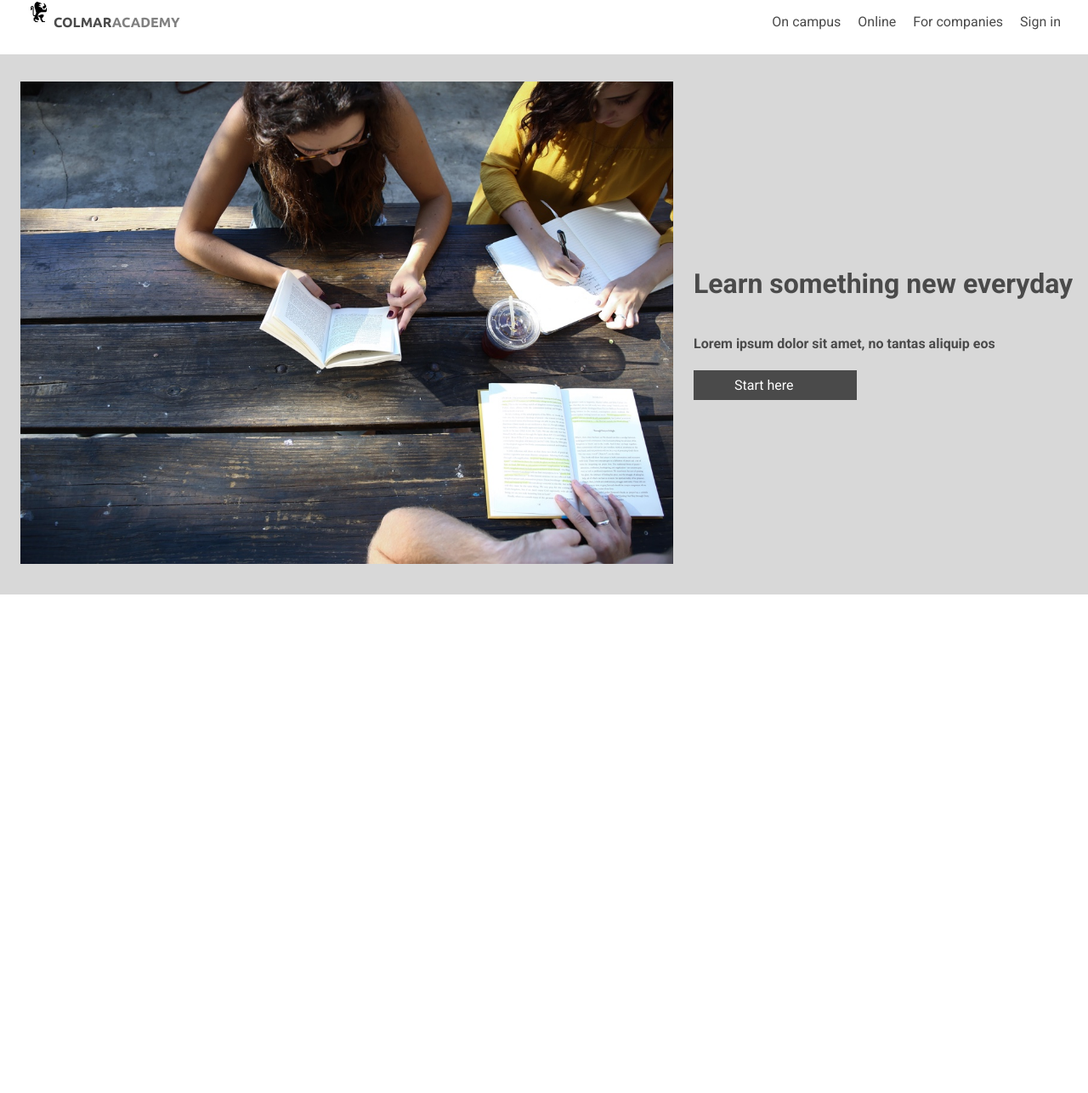
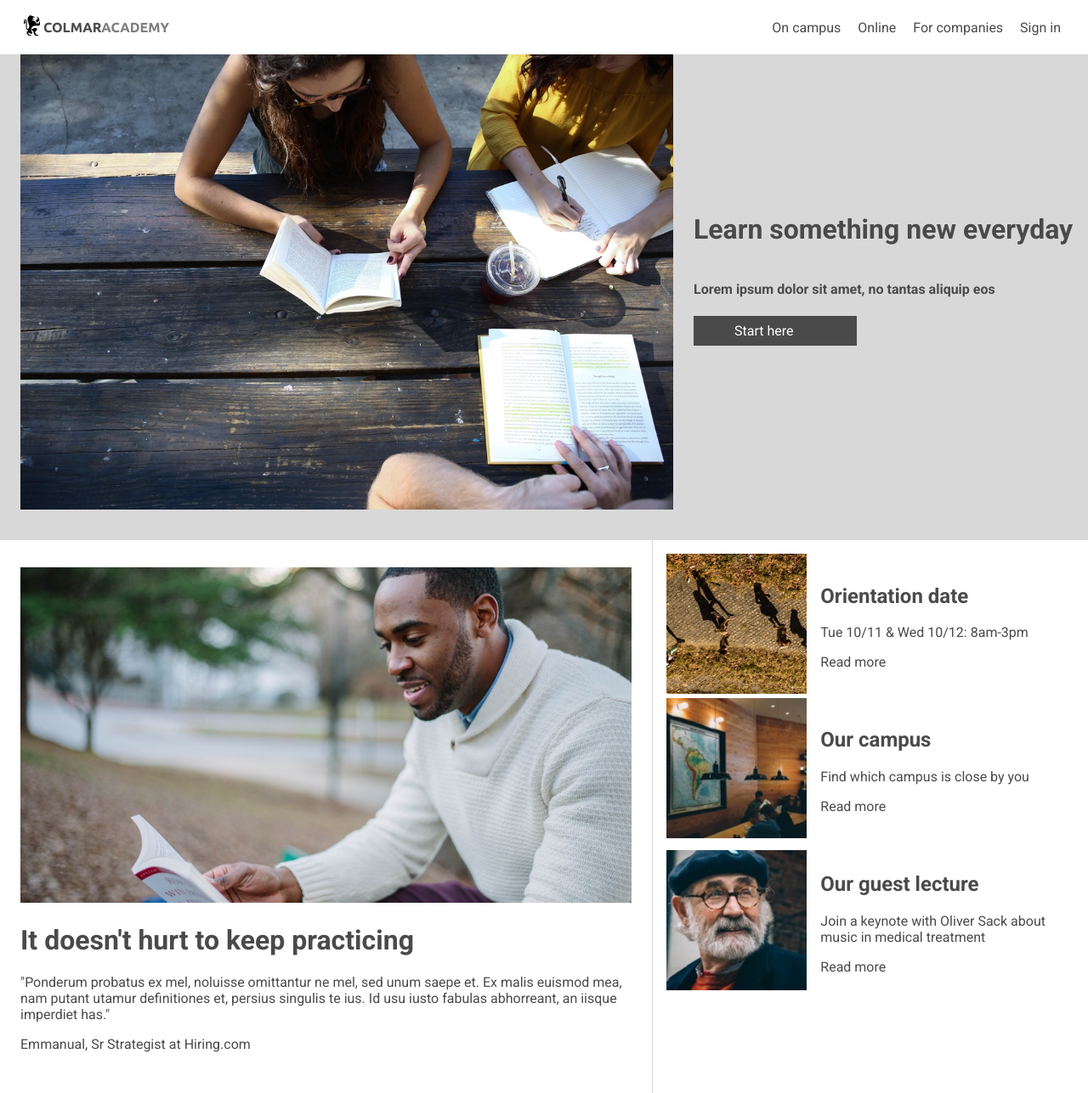
Before and after one commit to liuminish/Capstone, a plain HTML site: page index.html in a window 1280 px wide. Shown: the whole page at 85% size. Before the commit the page ends 800 px from the top, so only its background shows below. Drawn offline with Linux system fonts and the light colour scheme.

Commit message:
added information section

```diff
--- a/Resources/CSS/style.css
+++ b/Resources/CSS/style.css
@@ -11,15 +11,25 @@ body {
 
 nav {
     height: 4rem;
-    vertical-align: middle;
-    display: fixed;
+    position: fixed;
+    width: 100%;
     z-index: 10;
+    background-color: white;
+    display: flex;
+    flex-basis: 50%;
+    justify-content: space-between;
+    align-items: center;
+}
+
+nav .logo {
+    height: 100%;
+    margin: auto 1.5rem;
+    display: flex;
+    align-items: center;
 }
 
 nav img {
-    margin-left: 2rem;
     height: 2rem;
-    width: auto;
 }
 
 nav .logo1 {
@@ -74,3 +84,51 @@ nav ul li {
     padding: 0.5rem 3rem;
     width: 6rem;
 }
+
+/* Quote and Information */
+
+.quote-information {
+    display: inline-flex;
+}
+
+.quote {
+    padding: 2rem 1.5rem;
+    width: 60%;
+    border-right: 1px solid #d8d8d8;
+}
+
+.quote .quote-img {
+    width: 100%;
+}
+
+.quote .quote-img img {
+    width: 100%;
+}
+
+.information {
+    width: 40%;
+    padding: 1rem;
+    display: flex;
+    flex-direction: column;
+}
+
+.information .information-container {
+    display: flex;
+    flex-direction: row;
+    align-items: center;
+}
+
+.information .information-container .information-img {
+    vertical-align: middle;
+    width: 35%;
+}
+
+.information .information-container .information-img img {
+    width: 100%;
+}
+
+.information .information-container .information-words {
+    padding: 1rem;
+    width: 60%;
+    vertical-align: middle;
+}
--- a/index.html
+++ b/index.html
@@ -6,6 +6,7 @@
         <link href="https://fonts.googleapis.com/css?family=Roboto:400,700|Ubuntu:700&display=swap" rel="stylesheet">
     </head>
     <body>
+        <!-- Navigation bar -->
         <nav>
             <span class="logo">
                 <img src="Resources/images/ic-logo.svg"/>
@@ -18,6 +19,7 @@
                 <li> Sign in</li>
             </ul>
         </nav>
+        <!-- Banner section -->
         <div class="banner">
             <div class="banner-img">
                 <img src="Resources/images/banner.jpg" />
@@ -27,7 +29,55 @@
                 <h4>Lorem ipsum dolor sit amet, no tantas aliquip eos</h4>
                 <span class="button">Start here</span>
             </div>
-
+        </div>
+        <!-- Quote and Information -->
+        <div class="quote-information">
+            <div class="quote">
+                <div class="quote-img">
+                    <img src="Resources/images/information-main.jpg"/>
+                </div>
+                <div class="quote-words">
+                    <h1>It doesn't hurt to keep practicing</h1>
+                    <p>
+                        "Ponderum probatus ex mel, noluisse omittantur ne mel, sed unum saepe et. Ex malis euismod mea, nam putant utamur definitiones et, persius singulis te ius. Id usu iusto fabulas abhorreant, an iisque imperdiet has."
+                    </p>
+                    <p>
+                        Emmanual, Sr Strategist at Hiring.com
+                    </p>
+                </div>
+            </div>
+            <div class="information">
+                <div class="information-container">
+                    <div class="information-img">
+                        <img src="Resources/images/information-orientation.jpg" />
+                    </div>
+                    <div class="information-words">
+                        <h2>Orientation date</h2>
+                        <p>Tue 10/11 & Wed 10/12: 8am-3pm</p>
+                        <p class="link">Read more</p>
+                    </div>
+                </div>
+                <div class="information-container">
+                    <div class="information-img">
+                        <img src="Resources/images/information-campus.jpg" />
+                    </div>
+                    <div class="information-words">
+                        <h2>Our campus</h2>
+                        <p>Find which campus is close by you</p>
+                        <p class="link">Read more</p>
+                    </div>
+                </div>
+                <div class="information-container">
+                    <div class="information-img">
+                            <img src="Resources/images/information-guest-lecture.jpg" />
+                    </div>
+                    <div class="information-words">
+                        <h2>Our guest lecture</h2>
+                        <p>Join a keynote with Oliver Sack about music in medical treatment</p>
+                        <p class="link">Read more</p>
+                    </div>
+                </div>
+            </div>
         </div>
     </body>
 </html>
```
